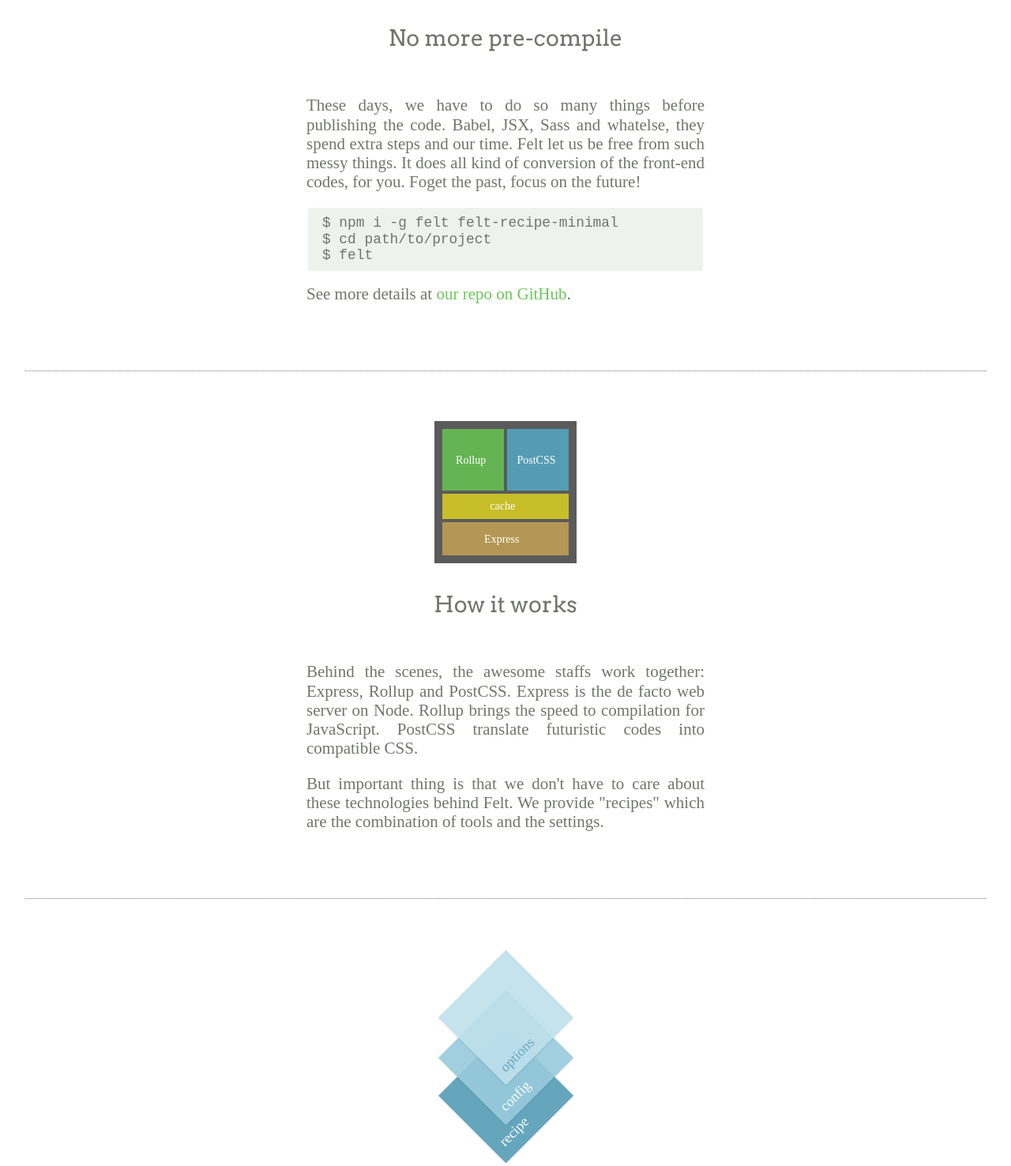
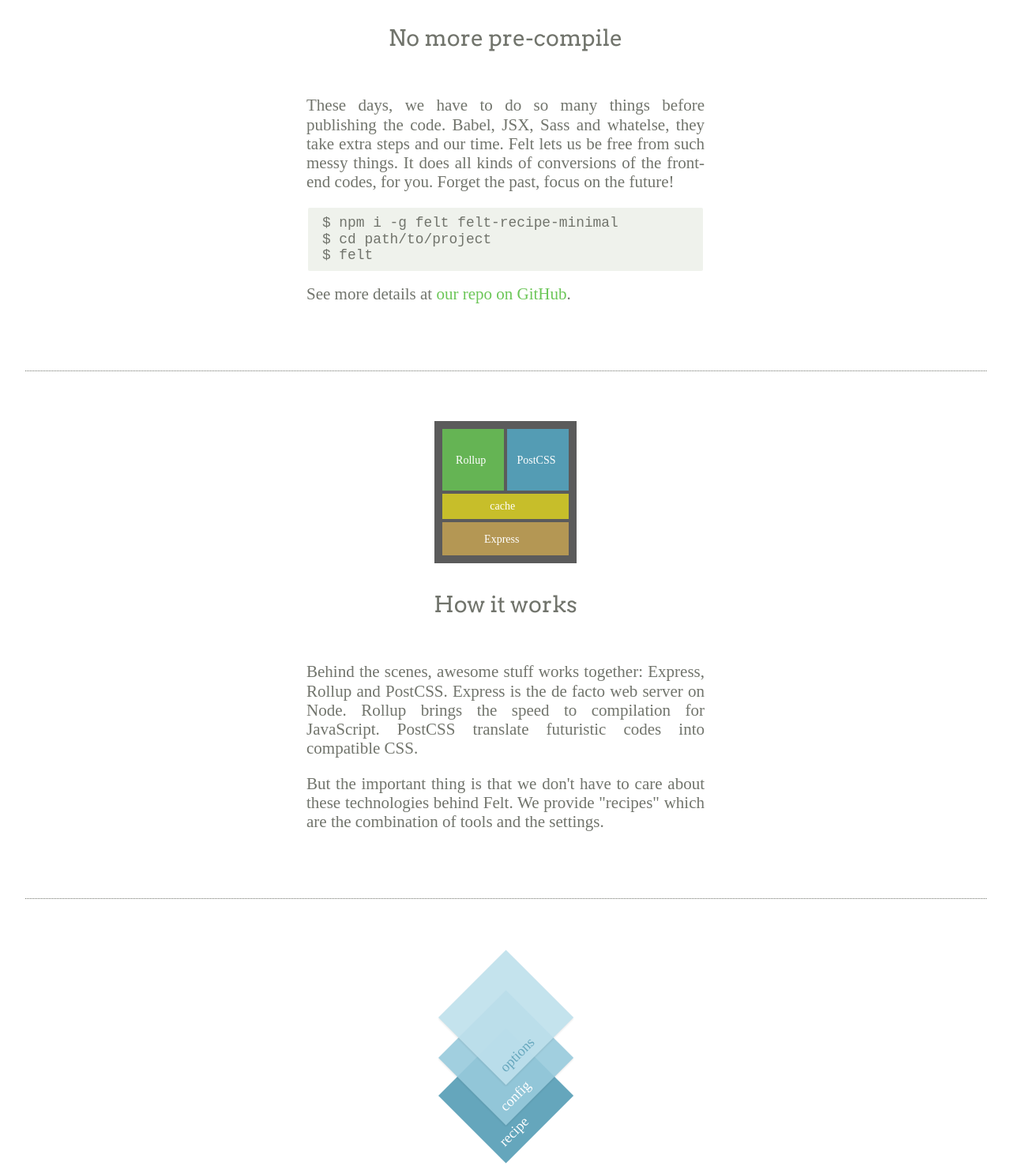
Before and after one commit to cognitom/felt, a website: page doc/index.html in a window 1280 px wide. Shown: the part 820-2296 px from the top of the page at 79% size. Drawn offline with nearby package versions, Linux system fonts and the light colour scheme.

Commit message:
Many typos...

```diff
--- a/doc/index.html
+++ b/doc/index.html
@@ -34,10 +34,10 @@
   <article>
     <h2>No more pre-compile</h2>
     <p>These days, we have to do so many things before publishing the code.
-      Babel, JSX, Sass and whatelse, they spend extra steps and our time.
-      Felt let us be free from such messy things.
-      It does all kind of conversion of the front-end codes, for you.
-      Foget the past, focus on the future!</p>
+      Babel, JSX, Sass and whatelse, they take extra steps and our time.
+      Felt lets us be free from such messy things.
+      It does all kinds of conversions of the front-end codes, for you.
+      Forget the past, focus on the future!</p>
 <pre>
 $ npm i -g felt felt-recipe-minimal
 $ cd path/to/project
@@ -49,18 +49,18 @@
   <article>
     <img src="system.svg">
     <h2>How it works</h2>
-    <p>Behind the scenes, the awesome staffs work together: Express, Rollup and PostCSS.
+    <p>Behind the scenes, awesome stuff works together: Express, Rollup and PostCSS.
       Express is the de facto web server on Node.
       Rollup brings the speed to compilation for JavaScript.
       PostCSS translate futuristic codes into compatible CSS.</p>
-    <p>But important thing is that we don't have to care about these technologies behind Felt.
+    <p>But the important thing is that we don't have to care about these technologies behind Felt.
       We provide "recipes" which are the combination of tools and the settings. </p>
   </article>
 
   <article>
     <img src="priority.svg">
     <h2>Recipes of the future</h2>
-    <p>Felt runs right out of the box with its "recipes". Basic recipes covers the 80% of the cases. On the other hand, we know a lot of special cases exist, too. So we have the mergeable config mechanism in it.</p>
+    <p>Felt runs right out of the box with its "recipes". Basic recipes cover 80% of the cases. On the other hand, we know a lot of special cases exist, too. So we have the mergeable config mechanism in it.</p>
     <ul>
       <li><strong>Recipes:</strong> basic configs as npm packages</li>
       <li><strong>Configs:</strong> file base configs, <code>felt.config.js</code></li>
```
